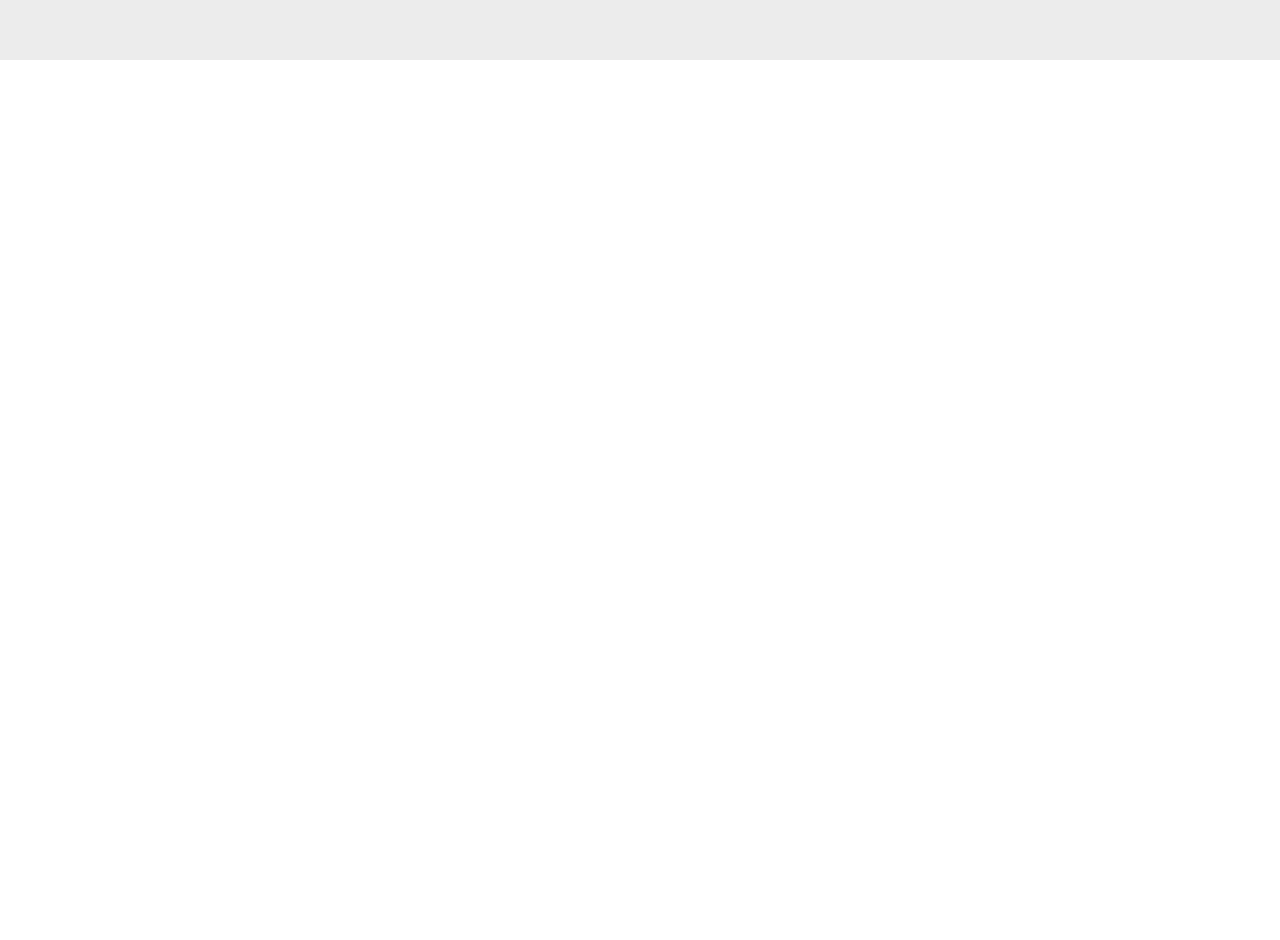
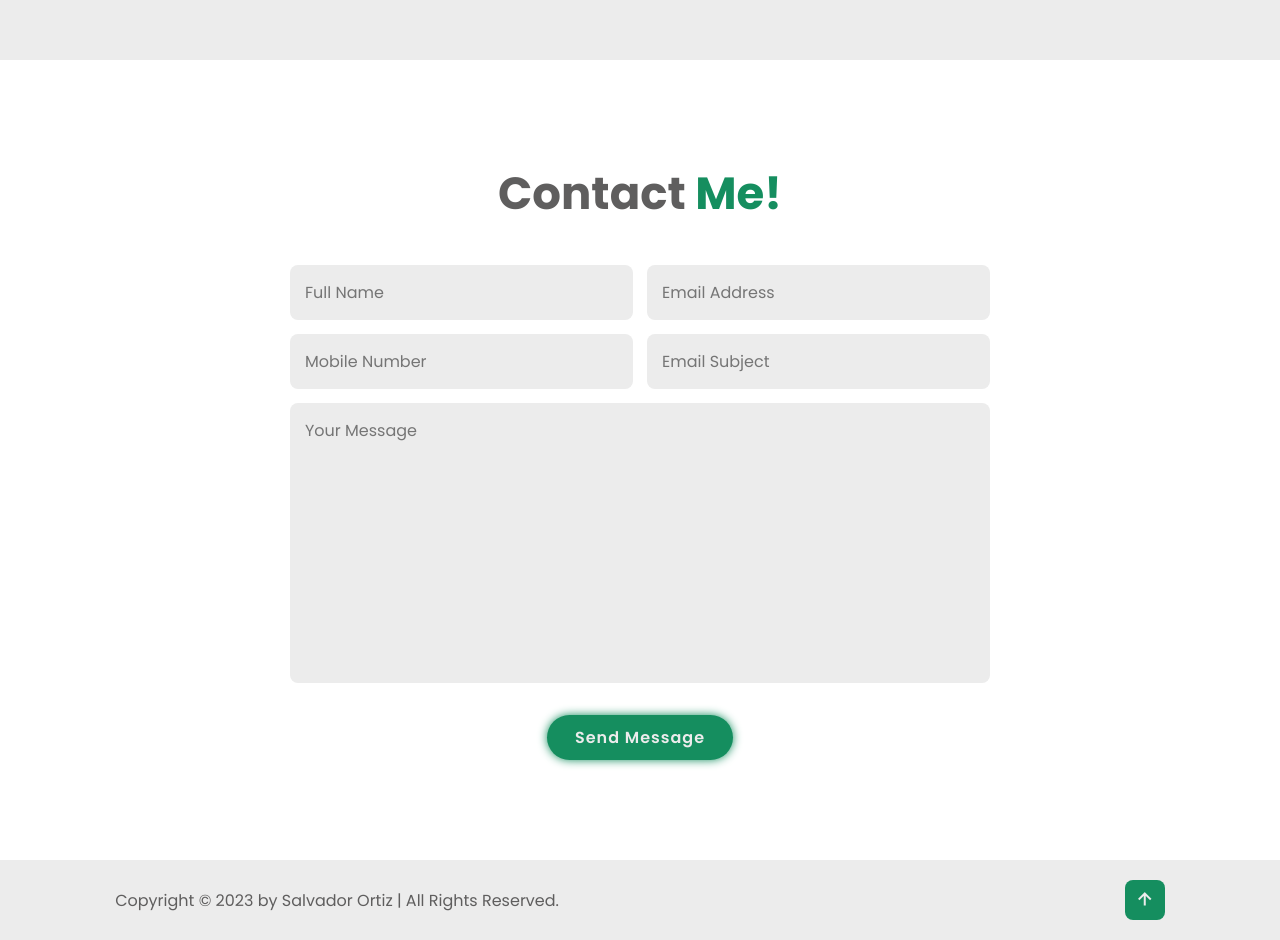
Before and after one commit to salvadorortiz/portfolio, a plain HTML site: page index.html in a window 1280 px wide. Shown: the part 3140-4080 px from the top of the page. Before the commit the page ends 3200 px from the top, so only its background shows below. Drawn offline with nearby package versions, Linux system fonts and the light colour scheme.

Commit message:
POR-005: Contact and footer section
- html schema
- css style

```diff
--- a/css/style.css
+++ b/css/style.css
@@ -318,3 +318,76 @@ span {
 
     }
 }
+
+.contact h2 {
+    margin-bottom: 3rem;
+}
+
+.contact form {
+    max-width: 70rem;
+    margin: 1rem auto;
+    text-align: center;
+    margin-bottom: 3rem;
+}
+
+.contact .input-box {
+    display: flex;
+    justify-content: space-between;
+    flex-wrap: wrap;
+}
+
+.contact form .input-box input,
+.contact form textarea {
+    width: 100%;
+    padding: 1.5rem;
+    font-size: 1.6rem;
+    color: var(--text-color);
+    background: var(--second-bg-color);
+    border-radius: .8rem;
+    margin: .7rem 0;
+}
+
+.contact form .input-box input {
+    width: 49%;
+}
+
+.contact form textarea {
+    resize: none;
+}
+
+.contact form .btn {
+    margin-top: 2rem;
+    cursor: pointer;
+}
+
+.footer {
+    display: flex;
+    justify-content: space-between;
+    align-items: center;
+    flex-wrap: wrap;
+    padding: 2rem 9%;
+    background: var(--second-bg-color);
+}
+
+.footer-text {
+    font-size: 1.6rem;
+}
+
+.footer-icon-top a {
+    display: inline-flex;
+    justify-content: center;
+    align-items: center;
+    padding: .8rem;
+    background: var(--main-color);
+    border-radius: .8rem;
+    transition: .5s ease;
+}
+
+.footer-icon-top:hover a {
+    box-shadow: 0 0 1rem var(--main-color);
+}
+
+.footer-icon-top a i {
+    font-size: 2.4rem;
+    color: var(--second-bg-color);
+}
--- a/index.html
+++ b/index.html
@@ -131,6 +131,33 @@
         </div>
     </section>
 
+    <!-- contact section design -->
+    <section class="contact" id="contact">
+        <h2 class="heading">Contact <span>Me!</span></h2>
+
+        <form action="#">
+            <div class="input-box">
+                <input type="text" placeholder ="Full Name" name="" id="">
+                <input type="email" placeholder ="Email Address" name="" id="">
+            </div>
+            <div class="input-box">
+                <input type="text" placeholder ="Mobile Number" name="" id="">
+                <input type="text" placeholder ="Email Subject" name="" id="">
+            </div>
+            <textarea name="" id="" cols="30" rows="10" placeholder="Your Message"></textarea>
+            <input type="submit" value="Send Message" class="btn">
+        </form>
+    </section>
+
+    <!-- footer design -->
+    <footer class="footer">
+        <div class="footer-text">
+            <p>Copyright &copy; 2023 by Salvador Ortiz | All Rights Reserved.</p>
+        </div>
+        <div class="footer-icon-top">
+            <a href="#home"><i class='bx bx-up-arrow-alt' ></i></a>
+        </div>
+    </footer>
 
     <!-- custom js -->
     <script src="js/script.js"></script>
```
